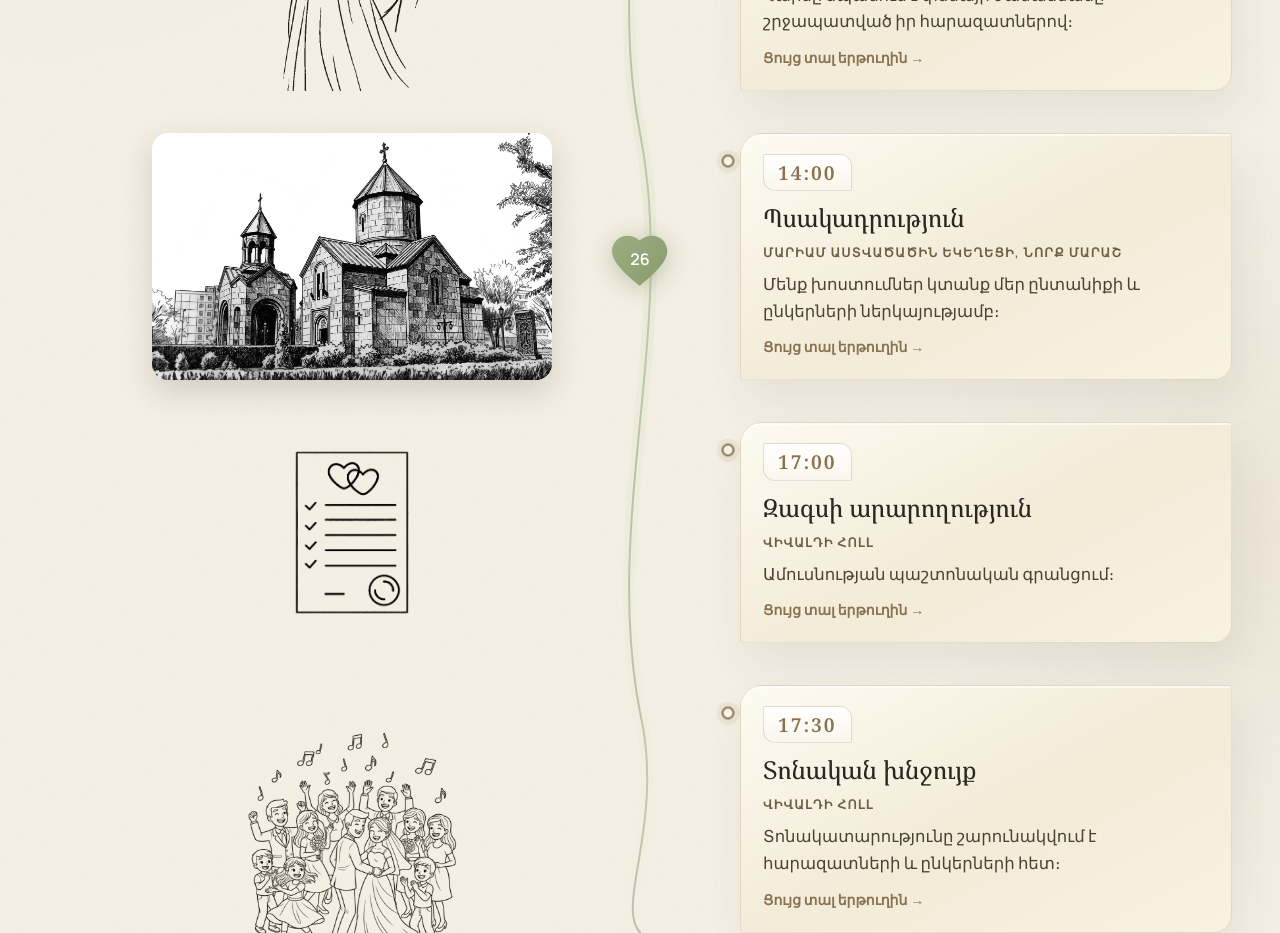
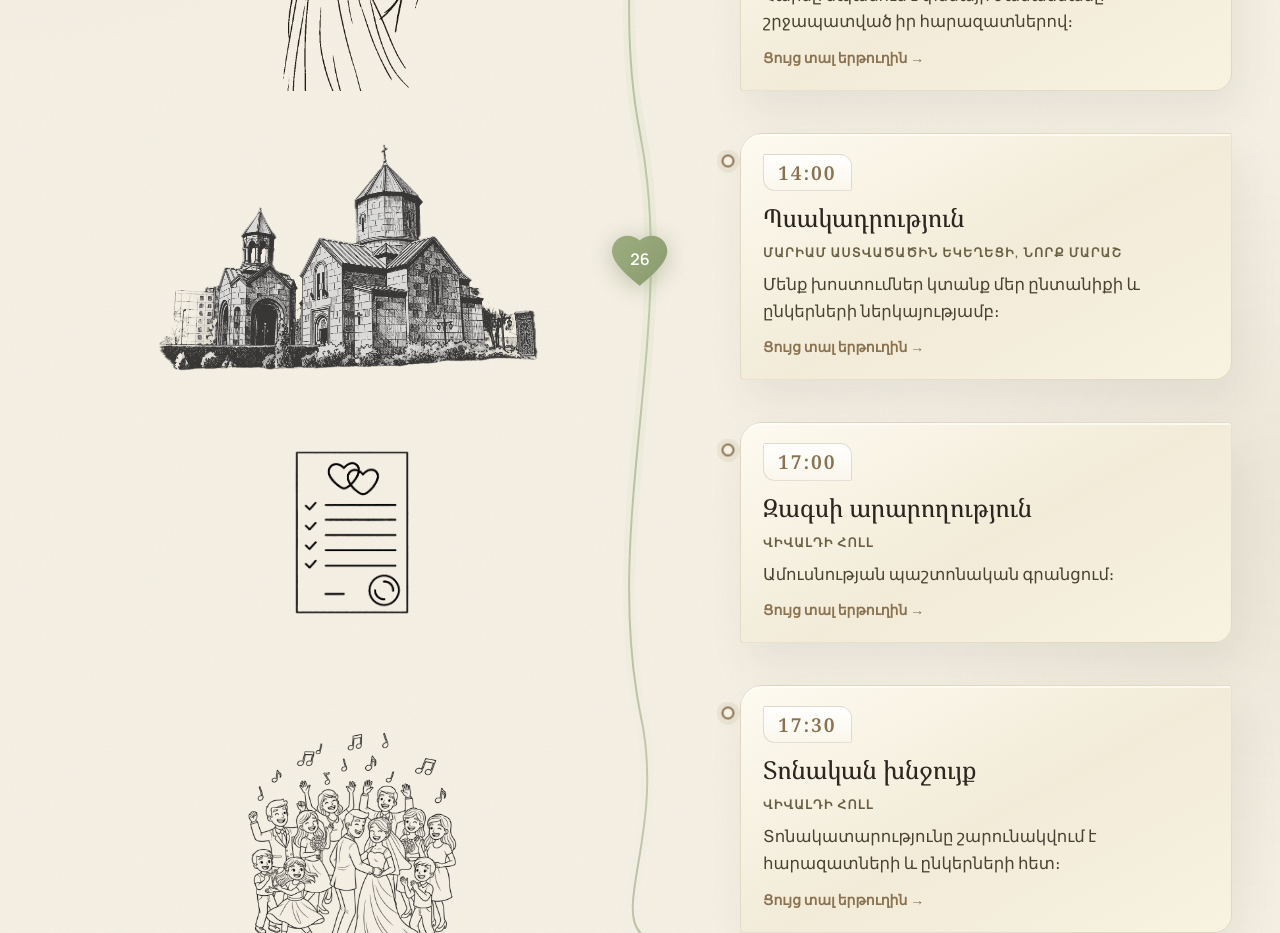
Before and after one commit to AsatryanKaren/Anahit-friend-wedding, a React (Vite) app: page / in a window 1280 px wide. Shown: the part 3120-4053 px from the top of the page. Built offline with nearby package versions, Linux system fonts and the light colour scheme.

Commit message:
Switch church illustration to transparent PNG, drop card frame
Co-Authored-By: Claude Sonnet 5 <noreply@anthropic.com>

```diff
--- a/src/FigmaInvite.jsx
+++ b/src/FigmaInvite.jsx
@@ -568,6 +568,7 @@ export default function FigmaInvite() {
                                 ? styles.scheduleItemImagePlain
                                 : "",
                               i === 1 ? styles.scheduleItemImageBride : "",
+                              i === 2 ? styles.scheduleItemImageChurch : "",
                               i === 3 ? styles.scheduleItemImageCert : "",
                               i === 4 ? styles.scheduleItemImageDance : "",
                             ]
--- a/src/FigmaInvite.module.css
+++ b/src/FigmaInvite.module.css
@@ -2187,6 +2187,12 @@
   border: none;
 }
 
+.scheduleItemImageChurch {
+  border-radius: 0;
+  box-shadow: none;
+  border: none;
+}
+
 .scheduleItemImage img {
   display: block;
   width: 100%;
--- a/src/constants/figmaAssets.js
+++ b/src/constants/figmaAssets.js
@@ -2,7 +2,7 @@ import heroCoupleWebp1400 from "../assets/hero-couple-1400.webp";
 import heroCoupleWebp800 from "../assets/hero-couple-800.webp";
 import heroCoupleJpg1400 from "../assets/hero-couple-1400.jpg";
 import storyCouplePhoto from "../assets/story-couple.jpg";
-import churchIllustration from "../assets/church-illustration.jpg";
+import churchIllustration from "../assets/church-illustration.png";
 import receptionDanceIllustration from "../assets/reception-dance-illustration.png";
 import brideHairIllustration from "../assets/bride-hair-illustration.png";
 import groomTuxedoIllustration from "../assets/groom-tuxedo-illustration.png";
```
Also changed, not shown: src/assets/church-illustration.jpg (deleted), src/assets/church-illustration.png (added).
